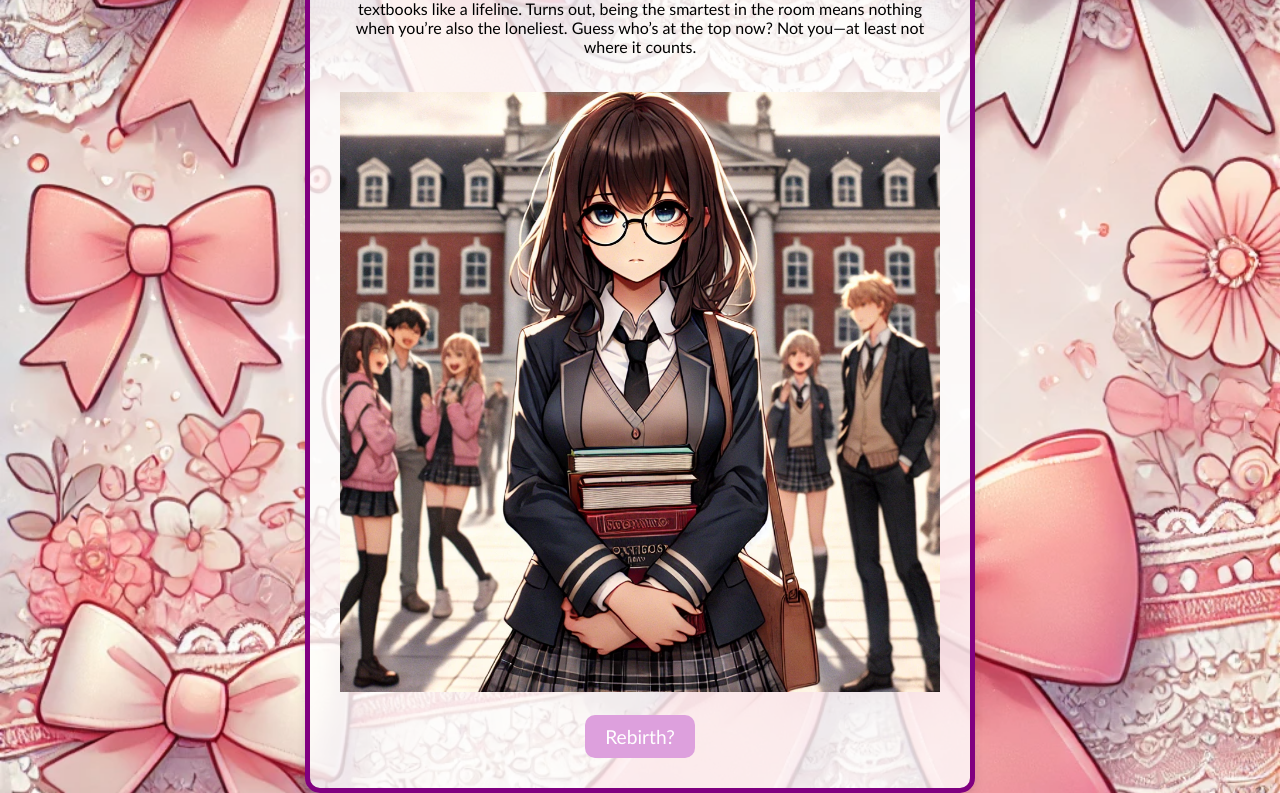
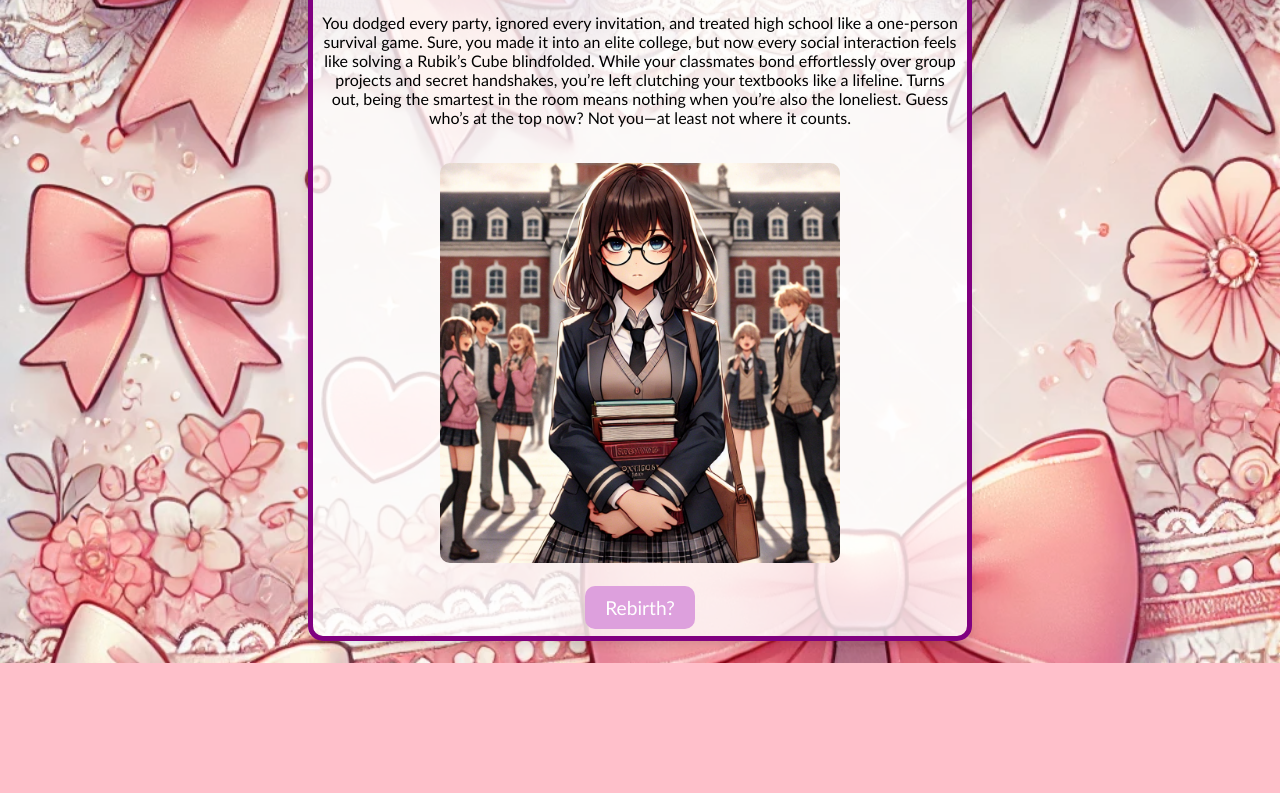
Before and after one commit to jessycuh/HowPrettyCanYouBe, a plain HTML site: page notpretty.html in a window 1280 px wide. Shown: the part 137-930 px from the top of the page. After the commit the page ends 800 px from the top, so only its background shows below. Drawn offline with Linux system fonts and the light colour scheme.

Commit message:
Fix improper image sizing

```diff
--- a/endings.css
+++ b/endings.css
@@ -13,13 +13,19 @@ body {
     text-align: center;
 }
 
+img {
+    height: 400px;
+    border-radius: 10px;
+    margin-top: 20px;
+}
+
 div {
     text-align: center;
     background-color: rgba(255, 255, 255, 0.8);
     border: 5px solid #800080;
     border-radius: 15px;
-    padding: 30px;
-    max-width: 600px;
+    padding: 7px;
+    max-width: 50%;
     box-shadow: 0 4px 10px rgba(0, 0, 0, 0.1);
 }
 
--- a/notpretty.html
+++ b/notpretty.html
@@ -13,8 +13,8 @@
         <p>Your number is: <span id="playerScore"></span></p>
         <p>You dodged every party, ignored every invitation, and treated high school like a one-person survival game. Sure, you made it into an elite college, but now every social interaction feels like solving a Rubik’s Cube blindfolded. While your classmates bond effortlessly over group projects and secret handshakes, you’re left clutching your textbooks like a lifeline. Turns out, being the smartest in the room means nothing when you’re also the loneliest. Guess who’s at the top now? Not you—at least not where it counts.</p>
 
-        <img src="images/notpretty.png" alt="Not Pretty Image" style="max-width: 100%; height: auto; margin-top: 20px;"> <!-- Image added -->
-
+        <img src="images/notpretty.png" alt="Not Pretty Image"> <!-- Image added -->
+        <br>
         <a href="index.html">Rebirth?</a>
     </div>
 </body>
```
Also changed, not shown: adultstage.html (+1 -1 lines), index.html (+1 -1 lines), kidstage.html (+1 -1 lines), newbornstage.html (+1 -1 lines), okay.html (+2 -2 lines), oldstage.html (+1 -1 lines), pretty.html (+2 -2 lines), teenstage.html (+1 -1 lines).
